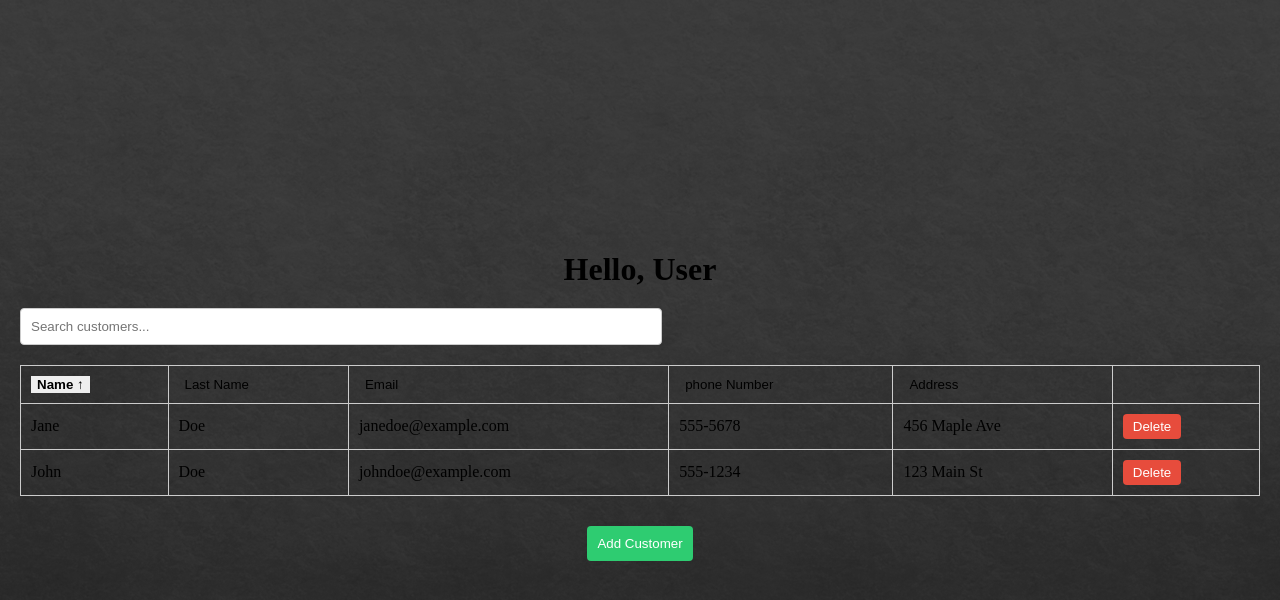
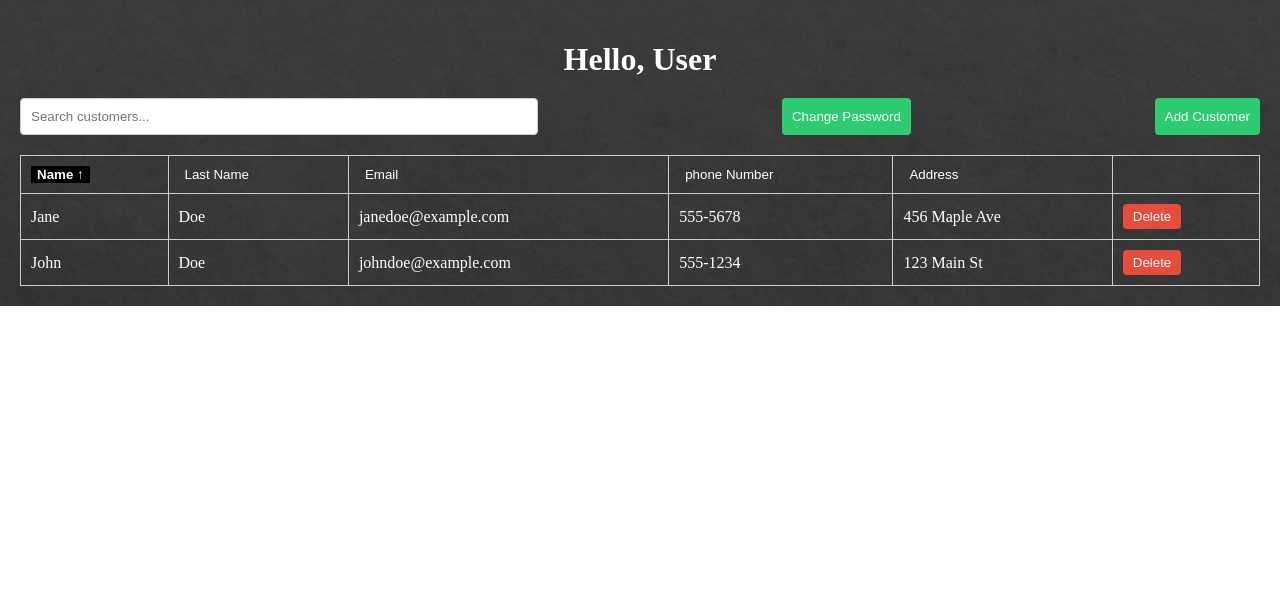
Before and after one commit to netanel094/Computer-security, a React (Vite) app in the folder client/: page /System in a window 1280 px wide. Shown: the top 600 px of the page. Built offline with nearby package versions, Linux system fonts and the light colour scheme.

Commit message:
securedFix

```diff
--- a/client/src/Pages/Login/Login.tsx
+++ b/client/src/Pages/Login/Login.tsx
@@ -24,6 +24,7 @@ const Login: FC = () => {
   const [error, setError] = useState('');
   const [rememberMe, setRememberMe] = useState(false);
   const navigate = useNavigate();
+
   const handleSubmit = (e: React.FormEvent<HTMLFormElement>) => {
     e.preventDefault();
     if (username === '' || password === '') {
@@ -39,6 +40,7 @@ const Login: FC = () => {
       // .then((res) => console.log(res))
       // .catch((err) => console.log(err));
     }
+    navigate('/System')
   };
 
   const handleRememberMe = () => {
--- a/client/src/Pages/System/System.style.ts
+++ b/client/src/Pages/System/System.style.ts
@@ -1,11 +1,9 @@
 import styled from 'styled-components';
 import AppBackground from '../../assets/img/AppBackground.png';
-import { AiOutlineSearch } from 'react-icons/ai';
 
 export const SystemContainer = styled.div`
   background-image: url(${AppBackground});
   width: 100%;
-  min-height: 100vh;
   padding: 20px;
   box-sizing: border-box;
   display: flex;
@@ -17,13 +15,22 @@ export const SystemContainer = styled.div`
 export const WelcomeText = styled.h1`
   font-size: 2em;
   margin-bottom: 20px;
+  color: #fff;
 `;
 
+export const Container = styled.div`
+  display: flex;
+  flex-direction: row;
+  width: 100%;
+  justify-content: space-between;
+
+`
+
 export const SearchBar = styled.input`
-  width: 50%;
+  width: 40%;
   padding: 10px;
   display: flex;
-  align-self: flex-start;
+  align-self: center;
   margin-bottom: 20px;
   border: 1px solid #ccc;
   border-radius: 4px;
@@ -38,10 +45,12 @@ export const Table = styled.table`
     padding: 10px;
     border: 1px solid #ccc;
     text-align: left;
+    color: #fff;
   }
 
   th {
     font-weight: bold;
+    color: #fff;
   }
 `;
 
@@ -49,12 +58,13 @@ export const SortButton = styled.button<{ active: boolean }>`
   display: flex;
   align-items: center;
   font-weight: ${({ active }) => (active ? 'bold' : 'normal')};
-  background-color: ${({ active }) => (active ? '#eee' : 'transparent')};
+  background-color: ${({ active }) => (active ? '#000' : 'transparent')};
   border: none;
   cursor: pointer;
+  color: #fff;
 
   &:hover {
-    background-color: #eee;
+    background-color: #000;
   }
 `;
 
@@ -67,15 +77,15 @@ export const DeleteButton = styled.button`
   cursor: pointer;
 `;
 
-export const AddCustomerButton = styled.button`
+export const Button = styled.button`
   background-color: #2ecc71;
   color: white;
   border: none;
   padding: 10px;
   border-radius: 4px;
   cursor: pointer;
-  margin-top: 30px;
-  margin-bottom: 10px;
+  margin-bottom: 20px;
+  justify-content: center;
 `;
 
 export const AddCustomerModal = styled.div`
--- a/client/src/Pages/System/System.tsx
+++ b/client/src/Pages/System/System.tsx
@@ -6,9 +6,10 @@ import {
      Table,
      SortButton,
      DeleteButton,
-     AddCustomerButton,
+     Button,
      AddCustomerModal,
-     AddCustomerModalButtons } from './System.style'
+     AddCustomerModalButtons,
+     Container } from './System.style'
 
 interface Customer {
   name: string;
@@ -48,6 +49,7 @@ const System = () => {
   const [sortBy, setSortBy] = useState<keyof Customer>('name');
   const [sortOrder, setSortOrder] = useState<'asc' | 'desc'>('asc');
   const [showAddCustomer, setShowAddCustomer] = useState<boolean>(false);
+  const [changePassword, setChangePassword] = useState<boolean>(false);
 
   const handleInputChange = (e: React.ChangeEvent<HTMLInputElement>) => {
     setNewCustomer({
@@ -93,12 +95,18 @@ const System = () => {
   return (
     <SystemContainer>
       <WelcomeText>Hello, User</WelcomeText>
+      <Container>
+
         <SearchBar
           type="text"
           placeholder="Search customers..."
           value={searchQuery}
           onChange={handleSearch}
         />
+        <Button onClick={() => setChangePassword(true)}>Change Password</Button>
+        <Button onClick={() => setShowAddCustomer(true)}>Add Customer</Button>
+
+      </Container>
       <Table>
         <thead>
           <tr>
@@ -192,7 +200,6 @@ const System = () => {
           ))}
         </tbody>
         </Table>
-        <AddCustomerButton onClick={() => setShowAddCustomer(true)}>Add Customer</AddCustomerButton>
         {showAddCustomer && (
             <AddCustomerModal>
             <h2>Add Customer</h2>
```
Also changed, not shown: package.json (added, +11 -0 lines). Lines whose indentation alone changed are shown as unchanged.
